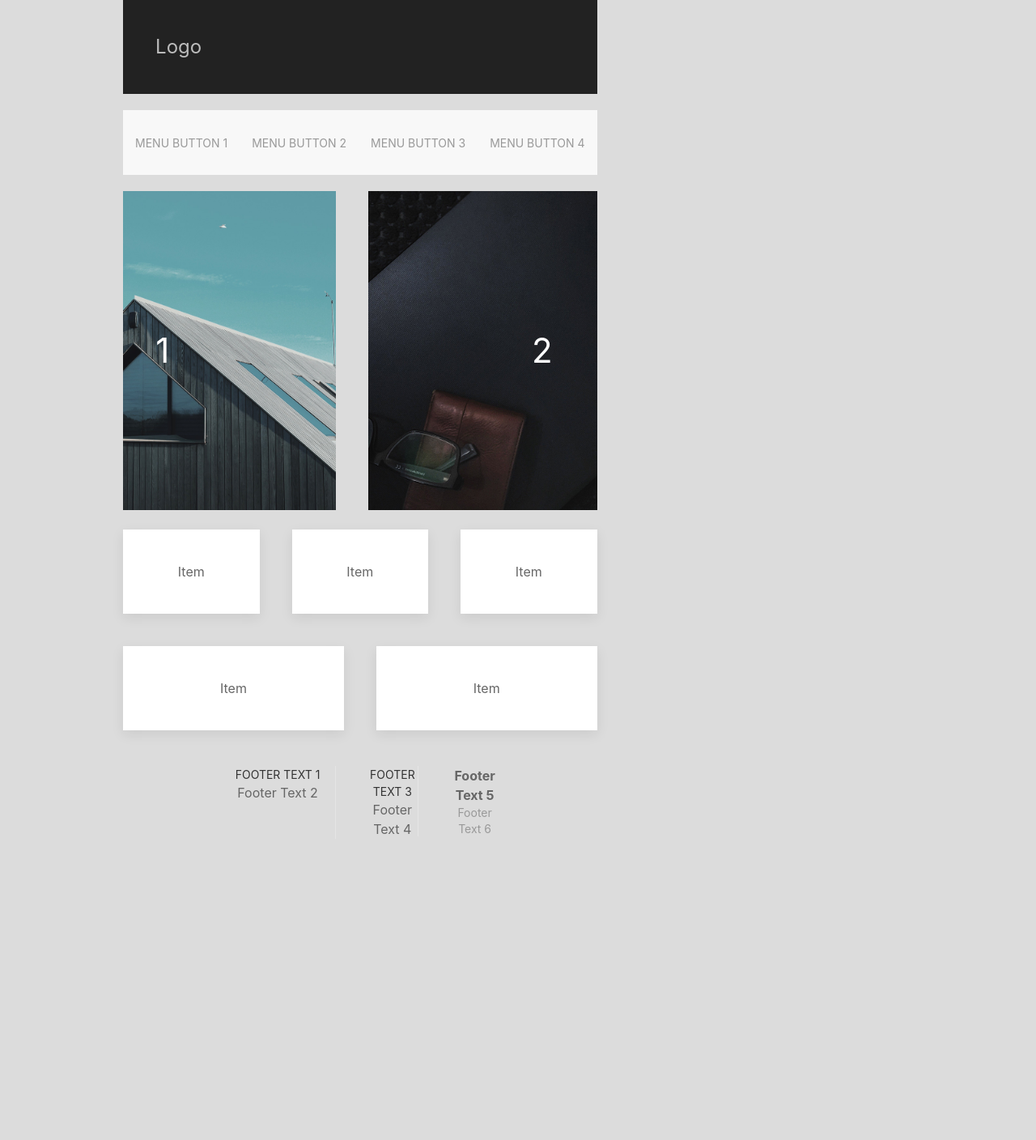
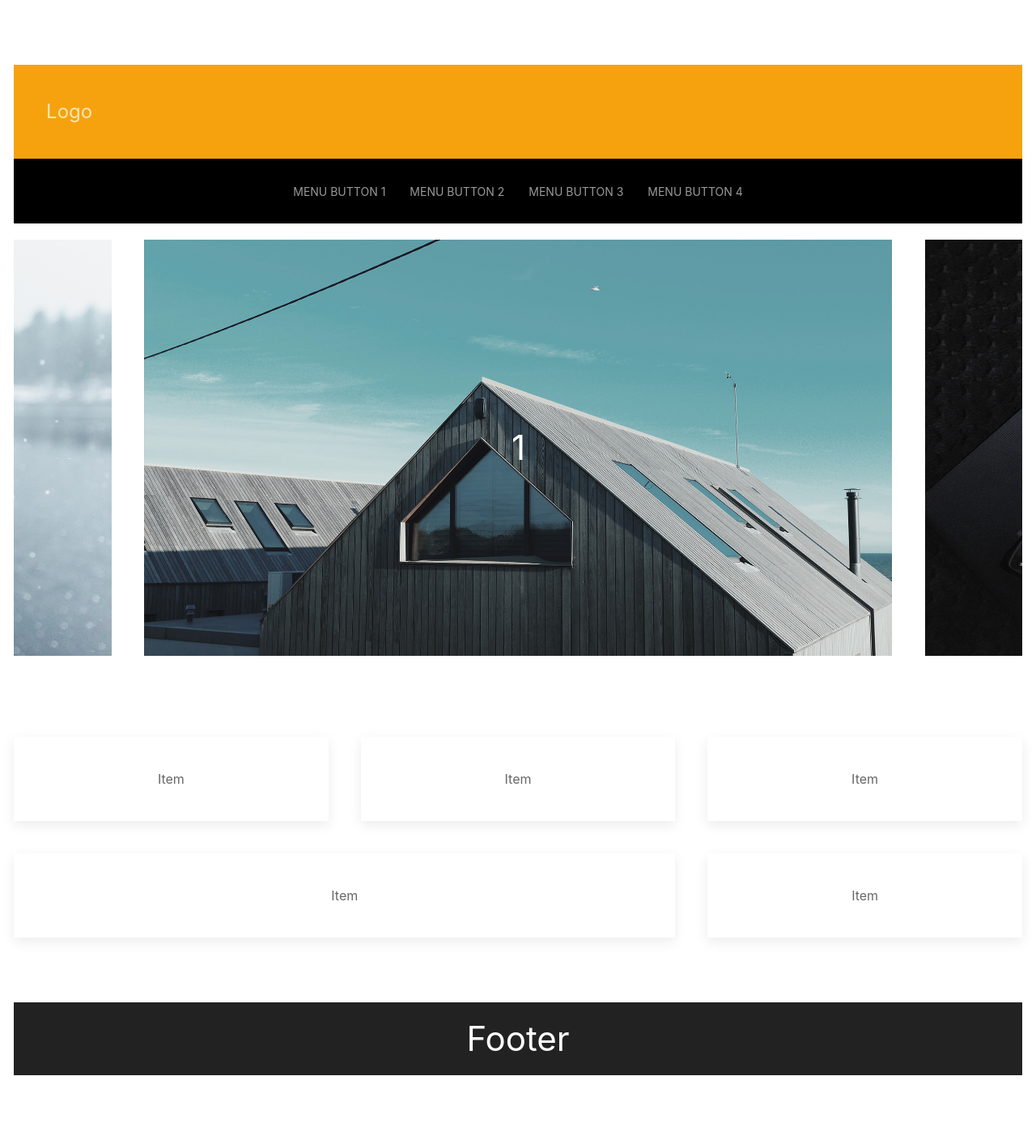
Before and after one commit to akaGizmO/Gizmo-website, a Jekyll site: the page built from index.md, in a window 1280 px wide. Shown: the whole page at 81% size. Built offline with Jekyll 4.4.1, drawn with Linux system fonts in a browser that asks for light colours; before the commit the page ends 1011 px from its top, so only the background shows below that.

Commit message:
New Update

```diff
--- a/_includes/footer.html
+++ b/_includes/footer.html
@@ -1,21 +1,8 @@
 <footer>
-        <div class="uk-section uk-section-xsmall uk-section">
+        <div class="uk-section uk-section-xsmall uk-section uk-light footer">
             <div class="uk-container">
                 <div class="uk-flex-center uk-child-width-1-3@m uk-text-center" uk-grid>
-                    <dl class="uk-description-list">
-                        <dt>Footer Text 1</dt>
-                        <dd>Footer Text 2</dd>
-                    </dl>
-
-                    <dl class="uk-grid-divider uk-description-list">
-                        <dt>Footer Text 3</dt>
-                        <dd>Footer Text 4</dd>
-                    </dl>
-
-                    <dl class="uk-grid-divider uk-description-list">
-                        <dd class="uk-text-bold">Footer Text 5</dd>
-                        <dd class="uk-text-meta">Footer Text 6</dd>
-                    </dl>
+                    <h1>Footer</h1>
                 </div>
             </div>
         </div>
--- a/_includes/header.html
+++ b/_includes/header.html
@@ -1,9 +1,9 @@
 <header>
-    <div class="uk-panel uk-padding uk-background-secondary uk-light">
+    <div class="uk-panel uk-padding uk-light main-navbar">
         <a class="uk-logo" href="#">Logo</a>
     </div>
 
-  <nav class="uk-navbar-container uk-margin" uk-navbar>
+    <nav class="uk-navbar-container main-menu" uk-navbar>
         <div class="uk-navbar-center">
             <ul class="uk-navbar-nav">
                 <li>
--- a/_includes/slider.html
+++ b/_includes/slider.html
@@ -1,6 +1,6 @@
-<div class="uk-position-relative uk-visible-toggle uk-light" uk-slider="center: true">
+<div class="uk-position-relative uk-visible-toggle uk-light uk-margin" uk-slider="center: true">
 
-        <ul class="uk-slider-items uk-grid uk-grid-match" uk-height-viewport="offset-top: true; offset-bottom: 30">
+        <ul class="uk-slider-items uk-grid uk-grid-match" uk-height-viewport="offset-top: true; offset-bottom: 10">
             <li class="uk-width-3-4">
                 <div class="uk-cover-container">
                     <img src="{{ "/assets/images/photo.jpg" | relative_url }}" alt="" uk-cover>
--- a/_layouts/default.html
+++ b/_layouts/default.html
@@ -1,14 +1,15 @@
 <!DOCTYPE html>
-<html uk-grid lang="{{ page.lang | default: site.lang | default: "ru" }}">
-
+<html lang="{{ page.lang | default: site.lang | default: "ru" }}">
     {% include head.html %}
 
-  <body >
+    <body>
+        <div class="uk-padding"></div>
+
         {% include header.html %}
 
         {% include slider.html %}
 
-      <br>
+        <div class="uk-padding"></div>
 
         <div class="uk-child-width-expand@s uk-text-center" uk-grid>
             <div>
@@ -22,18 +23,20 @@
             </div>
         </div>
 
-      <div class="uk-child-width-expand@s uk-text-center" uk-grid>
-          <div>
+        <div class="uk-text-center" uk-grid>
+            <div class="uk-width-expand@m">
                 <div class="uk-card uk-card-default uk-card-body">Item</div>
             </div>
 
-          <div>
+            <div class="uk-width-1-3@m">
                 <div class="uk-card uk-card-default uk-card-body">Item</div>
             </div>
         </div>
 
-      <br>
+        <div class="uk-padding"></div>
 
         {% include footer.html %}
+
+        <div class="uk-padding"></div>
     </body>
 </html>
--- a/assets/main.css
+++ b/assets/main.css
@@ -5,26 +5,24 @@ html, body {
 html {
   display: table;
   margin: 0 auto;
-  background-color: gainsboro !important;
+  background-color: #fff !important;
 }
 
 body {
   display: table-cell;
   vertical-align: top;
-  width: 60%;
+  width: 47%;
   top: 0;
 }
 
-/* fix ussiue of dark navbar  */
-.uk-offcanvas-bar {
-  background: #fff !important;
+.main-navbar {
+  background-color: #f6a20e;
 }
 
-/* make footer stick to the bottom */
-.uk-offcanvas-content {
-  flex: 1 0 auto;
+.main-menu {
+  background-color: #000 !important;
 }
 
-footer {
-  flex-shrink: 0;
+.footer {
+  background-color: #222 !important;
 }
```
Also changed, not shown: 4 other files. Lines whose indentation alone changed are shown as unchanged.
